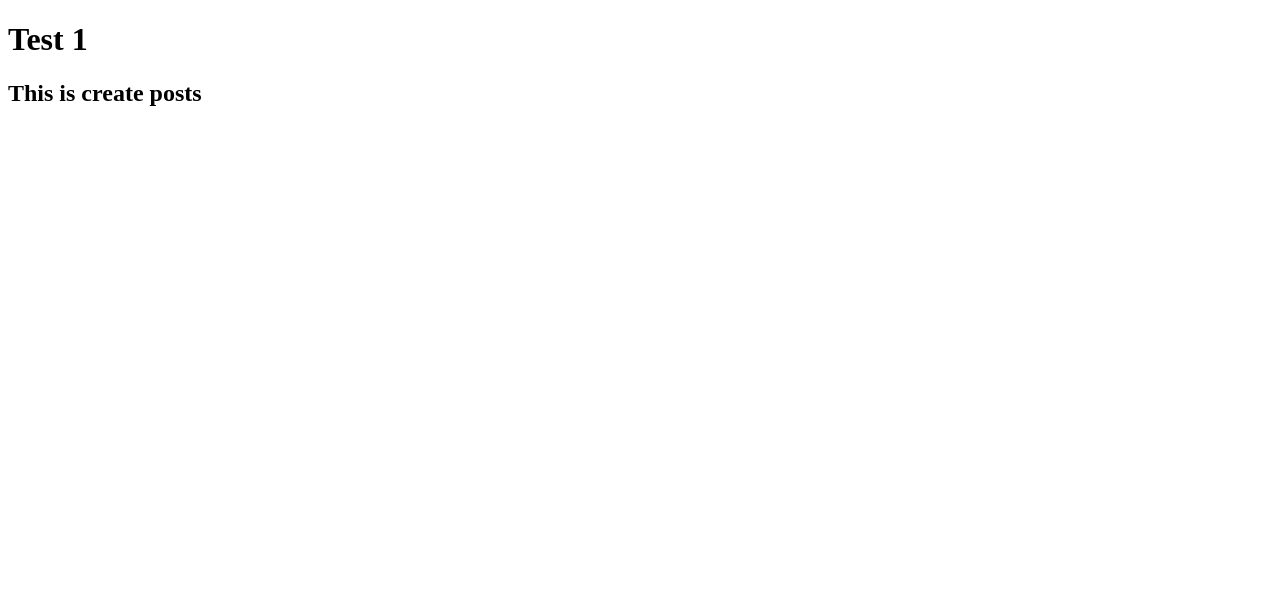
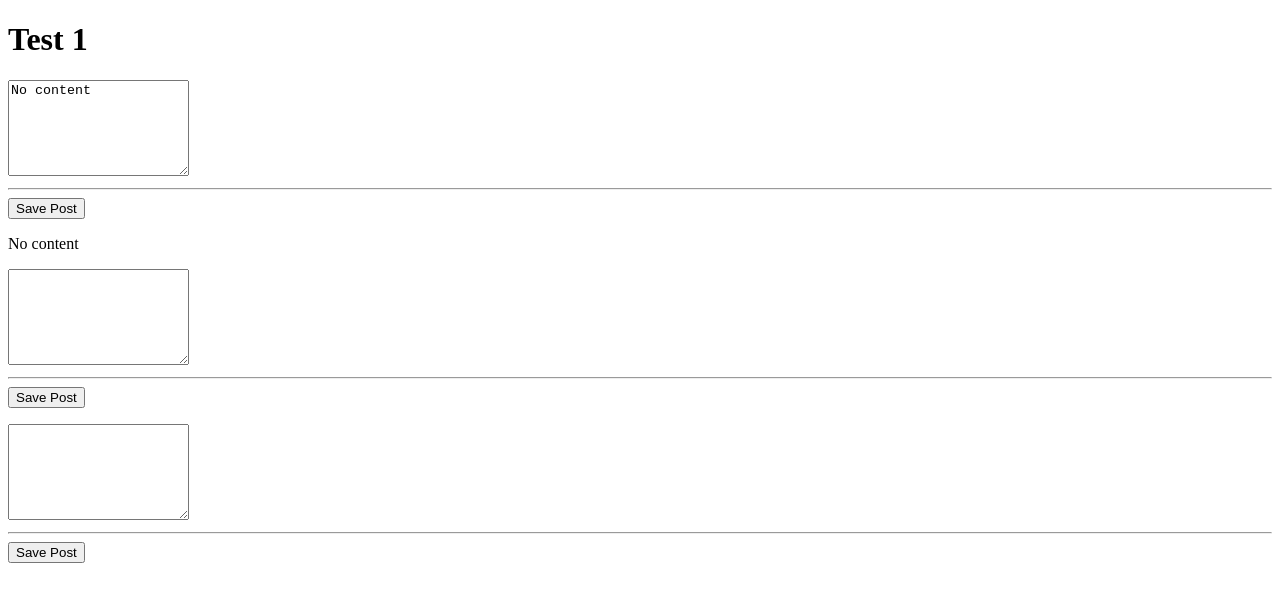
Before and after one commit to Saipraneeth99/dulam, an Angular app: page / in a window 1280 px wide. Shown: the top 602 px of the page. Built offline with nearby package versions, Linux system fonts and the light colour scheme.

Commit message:
String Interpolation, Property Binding and Double binding

```diff
--- a/src/app/app.module.ts
+++ b/src/app/app.module.ts
@@ -1,6 +1,6 @@
 import { NgModule } from '@angular/core';
 import { BrowserModule } from '@angular/platform-browser';
-
+import {FormsModule} from '@angular/forms'
 import { AppRoutingModule } from './app-routing.module';
 import { AppComponent } from './app.component';
 import { PostCreateComponent} from './posts/post-create/post-create.component';
@@ -11,7 +11,8 @@ import { PostCreateComponent} from './posts/post-create/post-create.component';
   ],
   imports: [
     BrowserModule,
-    AppRoutingModule
+    AppRoutingModule,
+    FormsModule
   ],
   providers: [],
   bootstrap: [AppComponent]
--- a/src/app/posts/post-create/post-create.component.html
+++ b/src/app/posts/post-create/post-create.component.html
@@ -1 +1,12 @@
-<h2>This is create posts</h2>
+<textarea rows=6 [value]="newPost"></textarea>
+<hr>
+<button (click)="onAddPost()">Save Post</button>
+<p>{{newPost}}</p>
+<textarea rows=6 [value]="newPostWithData" #inputPost></textarea>
+<hr>
+<button (click)="onAddPostwithData(inputPost)">Save Post</button>
+<p>{{newPostWithData}}</p>
+<textarea rows=6 [(ngModel)]="douleBinding" ></textarea>
+<hr>
+<button (click)="onDoubleBinding()">Save Post</button>
+<p>{{douleBinding}}</p>
--- a/src/app/posts/post-create/post-create.component.ts
+++ b/src/app/posts/post-create/post-create.component.ts
@@ -5,5 +5,21 @@ import { Component } from '@angular/core';
   templateUrl:'./post-create.component.html'
 })
 export class PostCreateComponent{
+  newPost='No content'
+  newPostWithData=''
+  douleBinding=''
+  onAddPost()
+  {
+    this.newPost='User\'s post'
+    alert("Post added")
+  }
+  onAddPostwithData(inputPost : HTMLTextAreaElement)
+  {
+    this.newPostWithData=inputPost.value;
+  }
+  onDoubleBinding()
+  {
+    this.douleBinding=''
+  }
 
 }
```
